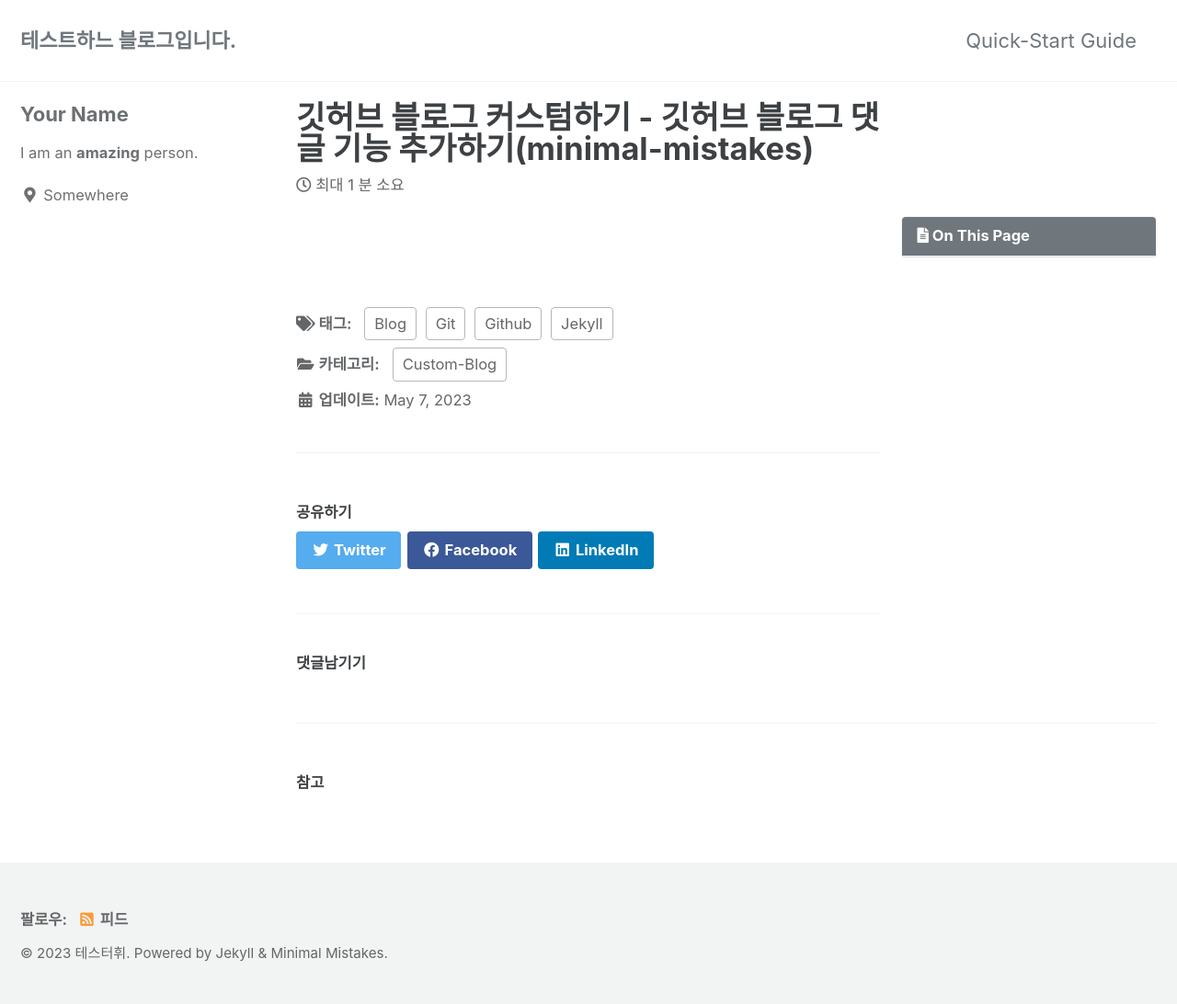
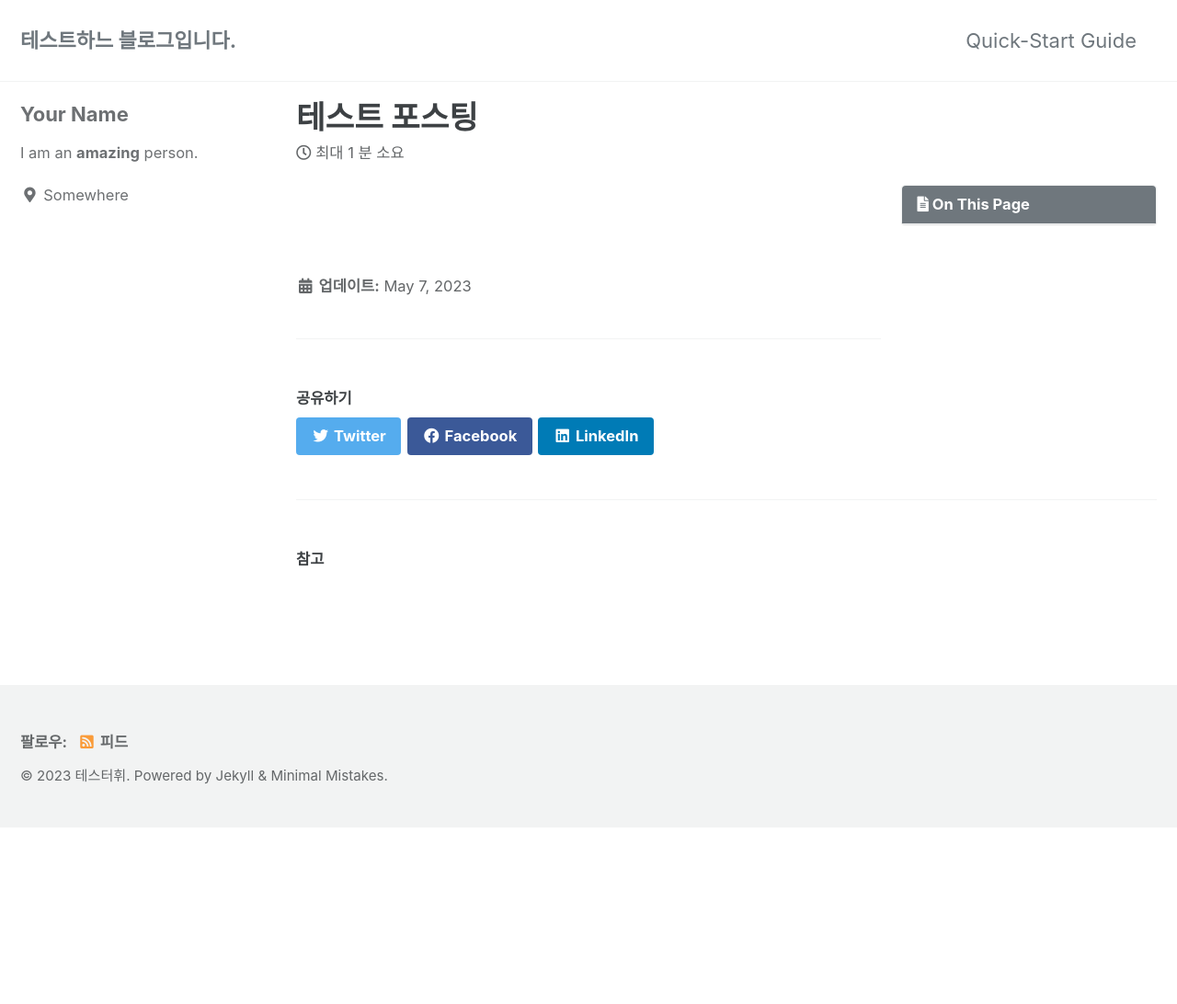
Before and after one commit to testerHWI/testerHWI.github.io, a Jekyll site: the page built from _posts/2023-05-07-test.md, in a window 1280 px wide. Shown: the whole page at 92% size. Built offline with Jekyll 4.4.1, drawn with Linux system fonts in a browser that asks for light colours; cached includes are drawn as plain includes; comment, search, counter and statistics services are not loaded; after the commit the page ends 900 px from its top, so only the background shows below that.

Commit message:
Update 2023-05-07-test.md

```diff
--- a/_posts/2023-05-07-test.md
+++ b/_posts/2023-05-07-test.md
@@ -1,16 +1,9 @@
 ---
-title: "깃허브 블로그 커스텀하기 - 깃허브 블로그 댓글 기능 추가하기(minimal-mistakes)"
-excerpt: "깃허브 블로그 커스텀, 쉽게 정리했습니다. 블로그에 댓글 기능 추가하기"
-
-categories:
-    - Custom-Blog
-tags:
-    - [Blog, Git, Github, Jekyll]
+title: "테스트 포스팅"
 
 toc: true
 toc_sticky: true
 
 date: 2023-05-07
 last_modified_at:
-comments: true
 ---
```
